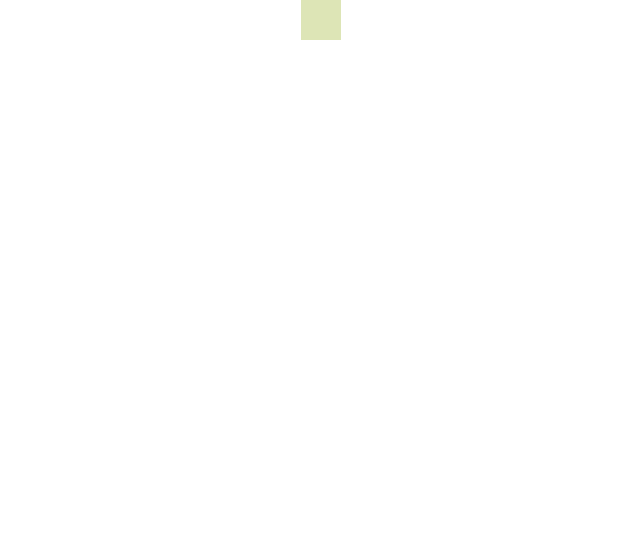
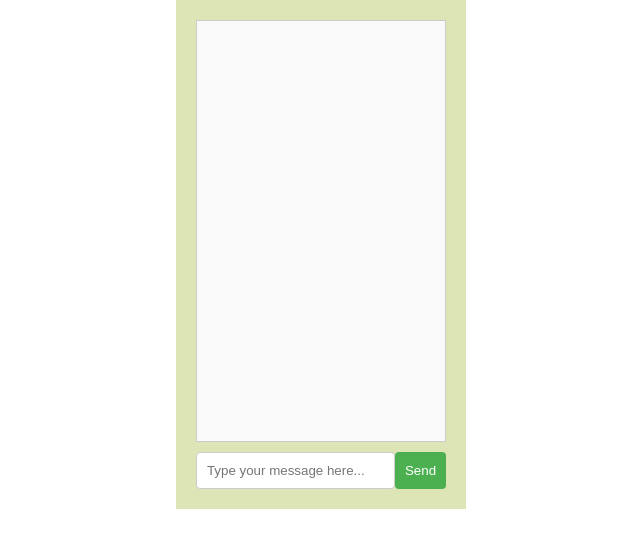
Before and after one commit to abdubdoyo/Climate-Awareness, a React (Create React App) app: page /chat in a window 1280 px wide. Before the commit this address had no page. Shown: the top 548 px of the page, without its empty margins (319-959 px from the left). Built offline with nearby package versions, Linux system fonts and the light colour scheme; sample sign-in values are in the browser's storage; the HTML template or start-up script is replaced by a standard one.

Commit message:
added chatbot component and page

```diff
--- a/package.json
+++ b/package.json
@@ -6,6 +6,7 @@
     "@testing-library/jest-dom": "^5.17.0",
     "@testing-library/react": "^13.4.0",
     "@testing-library/user-event": "^13.5.0",
+    "axios": "^1.7.9",
     "body-parser": "^1.20.2",
     "express": "^4.19.2",
     "react": "^18.3.1",
--- a/src/App.css
+++ b/src/App.css
@@ -452,3 +452,32 @@ body {
   margin-top: 10px;
   font-size: 14px;
 }
+
+.chat-window {
+  border: 1px solid #ccc;
+  padding: 10px;
+  height: 400px;
+  overflow-y: auto;
+  background-color: #f9f9f9;
+}
+.input-area {
+  display: flex;
+  margin-top: 10px;
+}
+input {
+  flex: 1;
+  padding: 10px;
+  border: 1px solid #ccc;
+  border-radius: 4px;
+}
+button {
+  padding: 10px;
+  border: none;
+  background-color: #4caf50;
+  color: white;
+  cursor: pointer;
+  border-radius: 4px;
+}
+button:hover {
+  background-color: #45a049;
+}
--- a/src/App.js
+++ b/src/App.js
@@ -5,6 +5,8 @@ import Login from './component/login'; // Your login component
 import SignUp from './component/signup'; // Your sign-up component
 import Homepage from './component/Homepage';
 import styled from 'styled-components';
+import Chatbot from './component/Chatbot';
+import { Navigate } from 'react-router-dom';
 
 const Container = styled.div`
   background-color: #dde5b6;
@@ -13,6 +15,11 @@ const Container = styled.div`
   font-family: 'Arial, sans-serif';
 `;
 
+const PrivateRoute = ({ children }) => {
+  const authToken = localStorage.getItem('authToken');
+  return authToken ? children : <Navigate to="/" />;
+};
+
 function App() {
 
 
@@ -20,9 +27,10 @@ function App() {
     <Router>
       <Container>
         <Routes>
-          <Route path="/signUp" element={<SignUp />} />
+          <Route path="/signup" element={<SignUp />} />
           <Route path="/" element={<Login />} />
-          <Route path="/home" element={<Homepage/>} />
+          <Route path="/home" element={<PrivateRoute><Homepage/></PrivateRoute>} />
+          <Route path="/chat" element={<PrivateRoute><Chatbot/></PrivateRoute>}/>
         </Routes>
       </Container>
 
--- /dev/null
+++ b/src/component/Chatbot.js
@@ -0,0 +1,66 @@
+import React, { useState } from 'react';
+
+const Chatbot = () => {
+  const [userMessage, setUserMessage] = useState('');
+  const [chatHistory, setChatHistory] = useState([]);
+
+  const sendMessage = async () => {
+    if (!userMessage.trim()) return;
+
+    // Append user message to chat history
+    setChatHistory([...chatHistory, { sender: 'user', message: userMessage }]);
+
+    // Call the Rails API
+    try {
+      const response = await fetch('/api/v1/chatbot/ask', {
+        method: 'POST',
+        headers: {
+            'Content-Type': 'application/json',
+        },
+        body:JSON.stringify({message: userMessage}),
+       });
+
+       if(!response.ok){
+        throw new Error('Failed to communicate with the chatbot API.');
+       }
+
+       const data =await response.json();
+       const botReply = data.reply;
+
+      // Append bot reply to chat history
+      setChatHistory((prevChatHistory) => [
+        ...prevChatHistory,
+        { sender: 'user', message: userMessage },
+        { sender: 'bot', message: botReply },
+      ]);
+    } catch (error) {
+      console.error("Error communicating with chatbot:", error);
+    }
+
+    setUserMessage('');
+  };
+
+  return (
+    <div>
+      <div className="chat-window">
+        {chatHistory.map((chat, index) => (
+          <div key={index} className={chat.sender}>
+            <strong>{chat.sender === 'user' ? 'You: ' : 'Bot: '}</strong>
+            {chat.message}
+          </div>
+        ))}
+      </div>
+      <div className="input-area">
+        <input
+          type="text"
+          value={userMessage}
+          onChange={(e) => setUserMessage(e.target.value)}
+          placeholder="Type your message here..."
+        />
+        <button onClick={sendMessage}>Send</button>
+      </div>
+    </div>
+  );
+};
+
+export default Chatbot;
--- a/src/component/Navbar.js
+++ b/src/component/Navbar.js
@@ -32,7 +32,7 @@ const Navbar = () => {
 
     useEffect(() => {
       const token = localStorage.getItem('authToken');
-      console.log('Token', token);
+
       if (token){
         setIsLoggedIn(true);
       }
@@ -45,7 +45,9 @@ const Navbar = () => {
   const goToLogIn = () => {
     navigate('/');
   };
-
+  const goTochat = () => {
+    navigate('/chat');
+  }
   const handleLogout = () => {
     localStorage.removeItem('authToken');
     setIsLoggedIn(false);
@@ -67,7 +69,9 @@ const Navbar = () => {
             Log in
           </Button>
         )}
-
+        <Button className="btn btn-outline-success me-2" type="button" onClick={goTochat}>
+          Chat bot
+        </Button>
       </Form>
     </Nav>
   );
```
Also changed, not shown: 1 other file (tests, documents, lock files or other folders).
